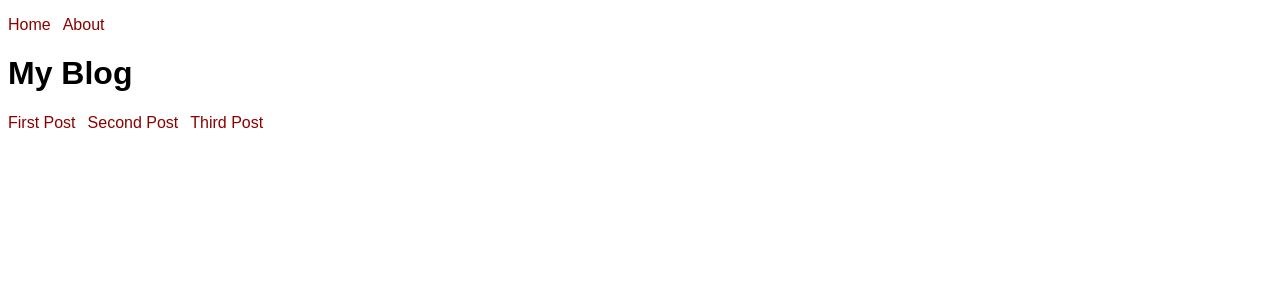
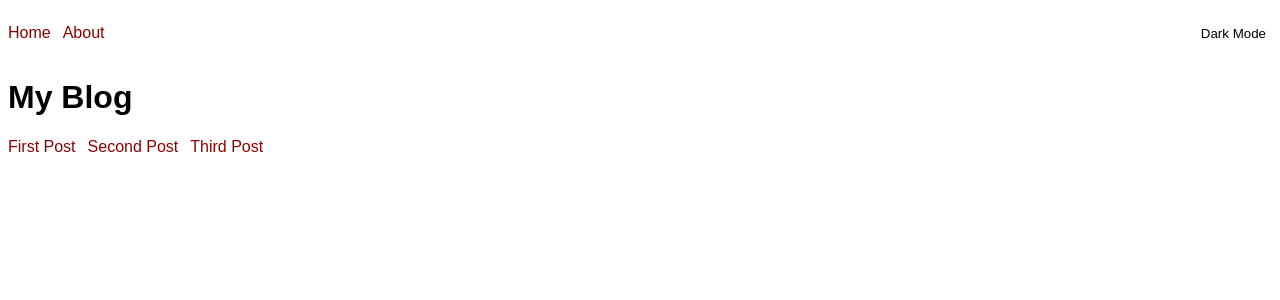
Before and after one commit to SatyaAmitha/next-pages, a Next.js app in the folder next-blogs/: page / in a window 1280 px wide. Shown: the top 300 px of the page. Built offline with nearby package versions, Linux system fonts and the light colour scheme.

Commit message:
Part 24: Enhancing User Interaction: Adding a Theme Switcher to Your Next.js Blog

```diff
--- a/next-blogs/components/NavBar.js
+++ b/next-blogs/components/NavBar.js
@@ -1,5 +1,6 @@
 // File: components/NavBar.js
 import Link from 'next/link';
+import ThemeSwitch from './ThemeSwitch';
 function NavBar() {
   return (
     <nav>
@@ -11,16 +12,15 @@
           <Link href="/about">About</Link>
         </li>
       </ul>
+      <ThemeSwitch />
       <style jsx>{`
+        nav {
+          display: flex;
+          justify-content: space-between;
+        }
         ul {
           list-style-type: none;
           padding: 0;
-        }
-        li {
-          display: inline;
-        }
-        li:not(:first-child) {
-          margin-left: 0.75rem;
         }
       `}</style>
     </nav>
--- /dev/null
+++ b/next-blogs/components/ThemeSwitch.js
@@ -0,0 +1,27 @@
+// components/ThemeSwitch.js
+
+import { useState } from 'react';
+
+function ThemeSwitch() {
+  const [darkMode, setDarkMode] = useState(false);
+
+  console.log('[ThemeSwitch] darkMode:', darkMode);
+  const text = darkMode ? 'Light Mode' : 'Dark Mode';
+
+  return (
+    <>
+      <button onClick={() => setDarkMode(!darkMode)}>
+        {text}
+      </button>
+      <style jsx>{`
+        button {
+          background: none;
+          border: none;
+          cursor: pointer;
+        }
+      `}</style>
+    </>
+  );
+}
+
+export default ThemeSwitch;
```
